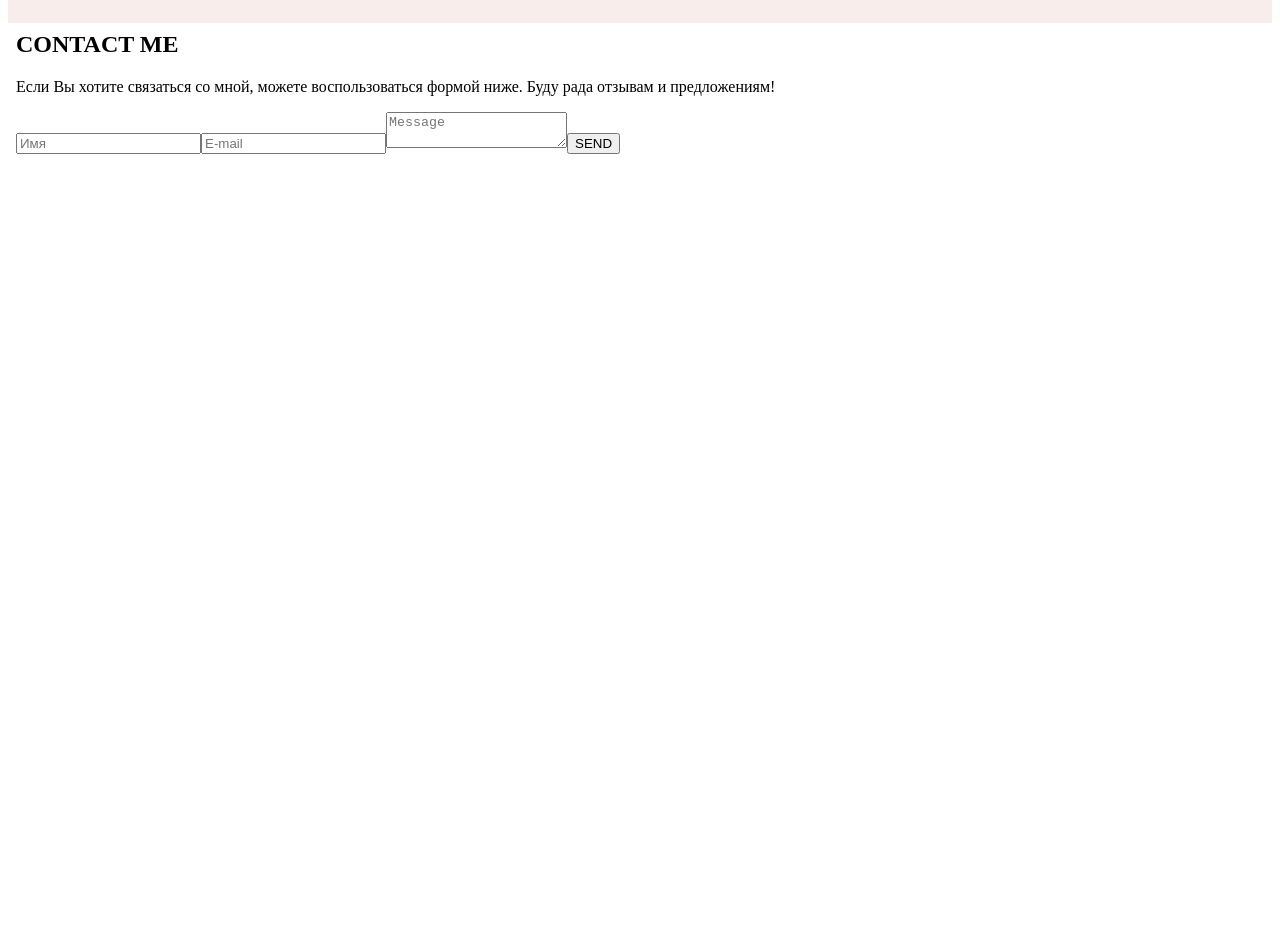
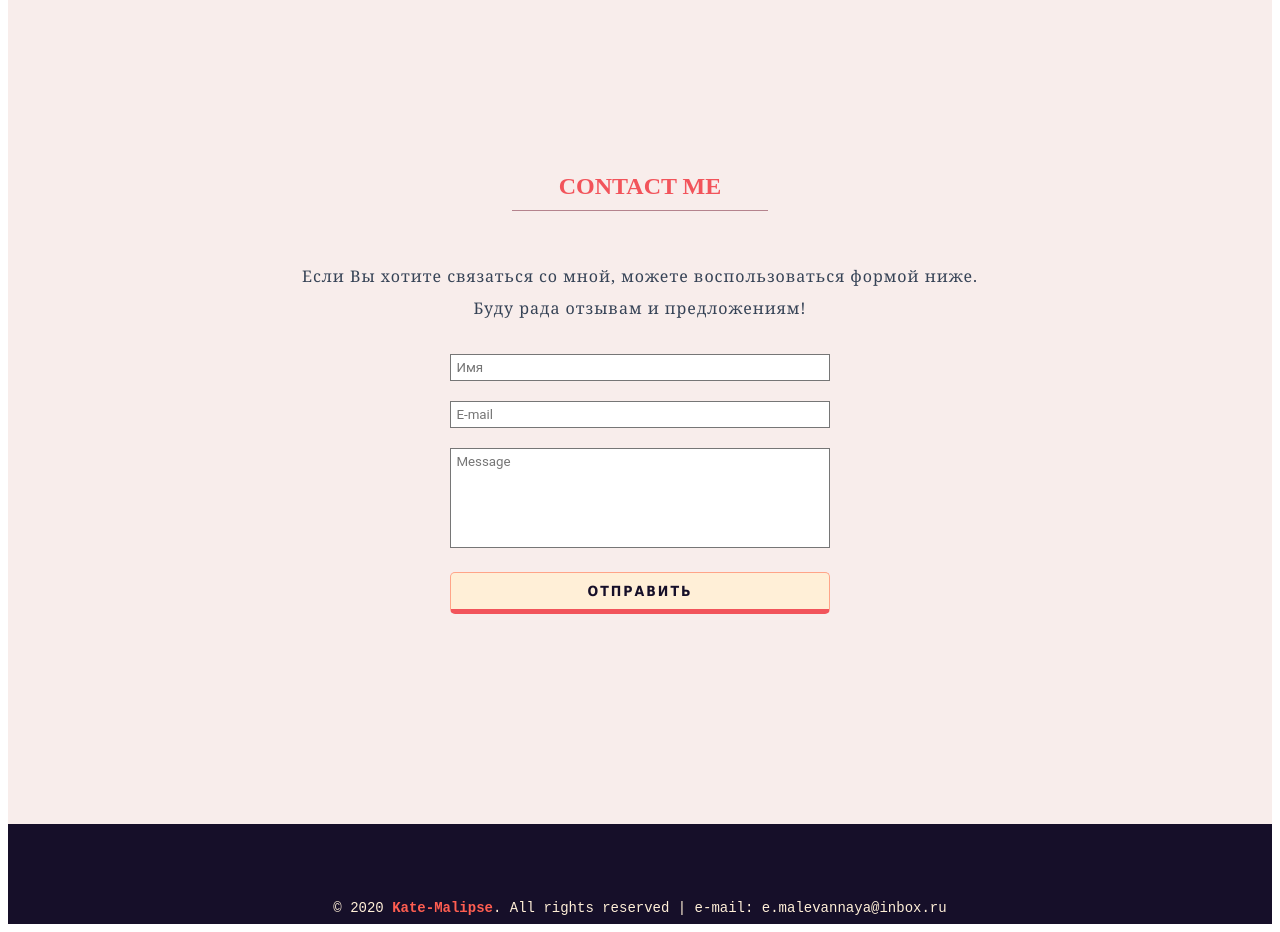
Before and after one commit to Kate-Malipse/angular-ivy, an Angular app: page / in a window 1280 px wide. Shown: the part 1700-2632 px from the top of the page. Before the commit the page ends 1870 px from the top, so only its background shows below. Built offline with nearby package versions, Linux system fonts and the light colour scheme.

Commit message:
added decorations on contact

```diff
--- a/src/app/contact/contact.component.css
+++ b/src/app/contact/contact.component.css
@@ -0,0 +1,115 @@
+body{
+    margin: 0;
+    padding: 0;
+    background-color: #F8EDEB;
+  }
+
+.form_contact{
+    background-color: #F8EDEB;
+    margin: auto;
+}
+
+.form_contact h2 {
+	text-align: center;
+	color: #F2545B;
+	margin: 0;
+	padding: 150px 10px 10px;
+}
+
+.line{
+	background: #B5838D;
+    min-height: 1px;
+    width: 20%;
+    position: absolute;
+    left: 40%;
+}
+
+.form_contact p {
+    font-family: Georgia, serif;
+    font-size: 16px;
+    color: #364356;
+    letter-spacing: 1px;
+    line-height: 2em;
+    padding-top: 50px;
+    margin: 0;
+    text-align: center;
+}
+
+.form_input{
+    padding: 20px;
+    font-size: 11px;
+    font-style: italic;
+    color: #A0A0A0;
+    outline: none;
+    display: grid;
+    width: 30%;
+    margin: auto;
+}
+
+.form_input input[type="text"], .form_input textarea {
+    margin: 10px 0;
+    padding: 5px;
+    border-width: 1px;
+    border-style: solid;
+    font-family: 'Roboto', sans-serif;
+}
+
+
+.form_input input[type="text"]:hover, .form_input textarea:hover {
+    border:1px solid #FF6D6B;
+}
+
+.form_input input[type="text"]:focus, .form_input textarea:focus {
+    border:1px solid #FF6D6B;
+    outline: none;/*1px solid white;*/
+}
+
+.form_input input[type="submit"]{
+    background: #FFEFD7;
+    border: 1px solid #FFA488;
+    color: #160F29;
+    outline: none;
+    border-bottom: 5px solid #F2545B;
+    padding: 0.7em 3em;
+    font-size: 14px;
+    margin-top: 1em;
+    border-radius: 5px;
+    font-weight: 800;
+    font-family: Tahoma, sans-serif;
+    letter-spacing: 2px;
+}
+
+.form_input input[type="submit"]:hover{
+	color: #FFEFD7;
+    background-color: #160F29;
+}
+
+.form_input textarea{
+    height:100px;
+	resize:none;
+}
+
+footer {
+    background: #160F29;
+	min-height:100px;
+	margin-top: 190px;
+}
+
+footer p{
+    margin: 0;
+    padding: 6% 0 0;
+    text-align: center;
+    font-size: 14px;
+    color: #FFEFD7;
+    font-family: monospace;
+}
+
+footer a{
+    text-decoration: none;
+    color: #FF5E51;
+    font-weight: 600;
+}
+
+footer a:hover{
+    color: #917681;
+}
--- a/src/app/contact/contact.component.html
+++ b/src/app/contact/contact.component.html
@@ -1,15 +1,18 @@
 <html>
     <body>
-        <div class="form" id = "contact">
+        <div class="form_contact" id = "contact">
             <h2>CONTACT ME</h2>
             <i class="line"></i>
-            <p>Если Вы хотите связаться со мной, можете воспользоваться формой ниже. Буду рада отзывам и предложениям!</p>
-            <form>
+            <p>Если Вы хотите связаться со мной, можете воспользоваться формой ниже. <br/> Буду рада отзывам и предложениям!</p>
+            <form class = "form_input">
                 <input type="text" placeholder="Имя" required/>
                 <input type="text" placeholder="E-mail" required/>
                 <textarea placeholder="Message"></textarea>
-                <input type="submit" value="SEND"/>
+                <input type="submit" value="ОТПРАВИТЬ"/>
             </form>
         </div>
+        <footer>
+            <p>© 2020 <a href = "https://github.com/Kate-Malipse">Kate-Malipse</a>. All rights reserved | e-mail: e.malevannaya@inbox.ru</p>
+        </footer>
     </body>
 </html>
```
Also changed, not shown: 2 other files (tests, documents, lock files or other folders).
